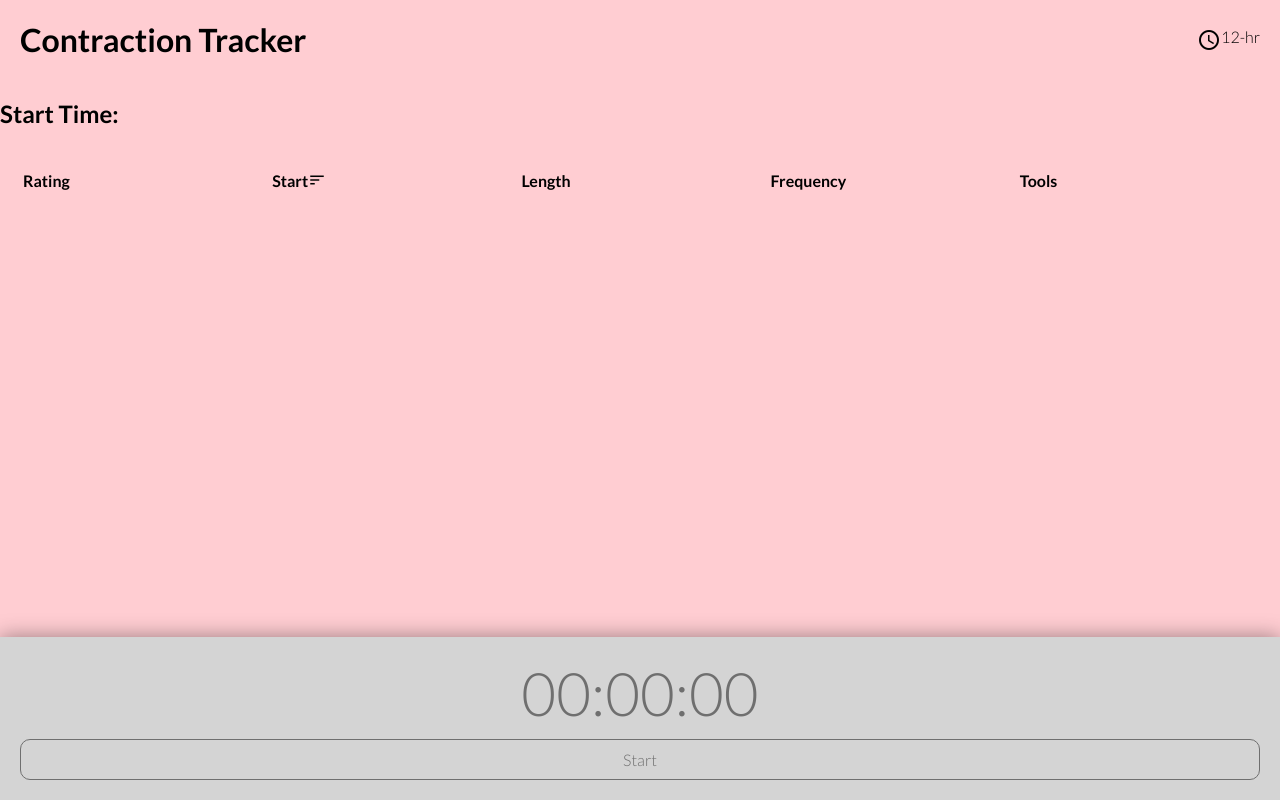
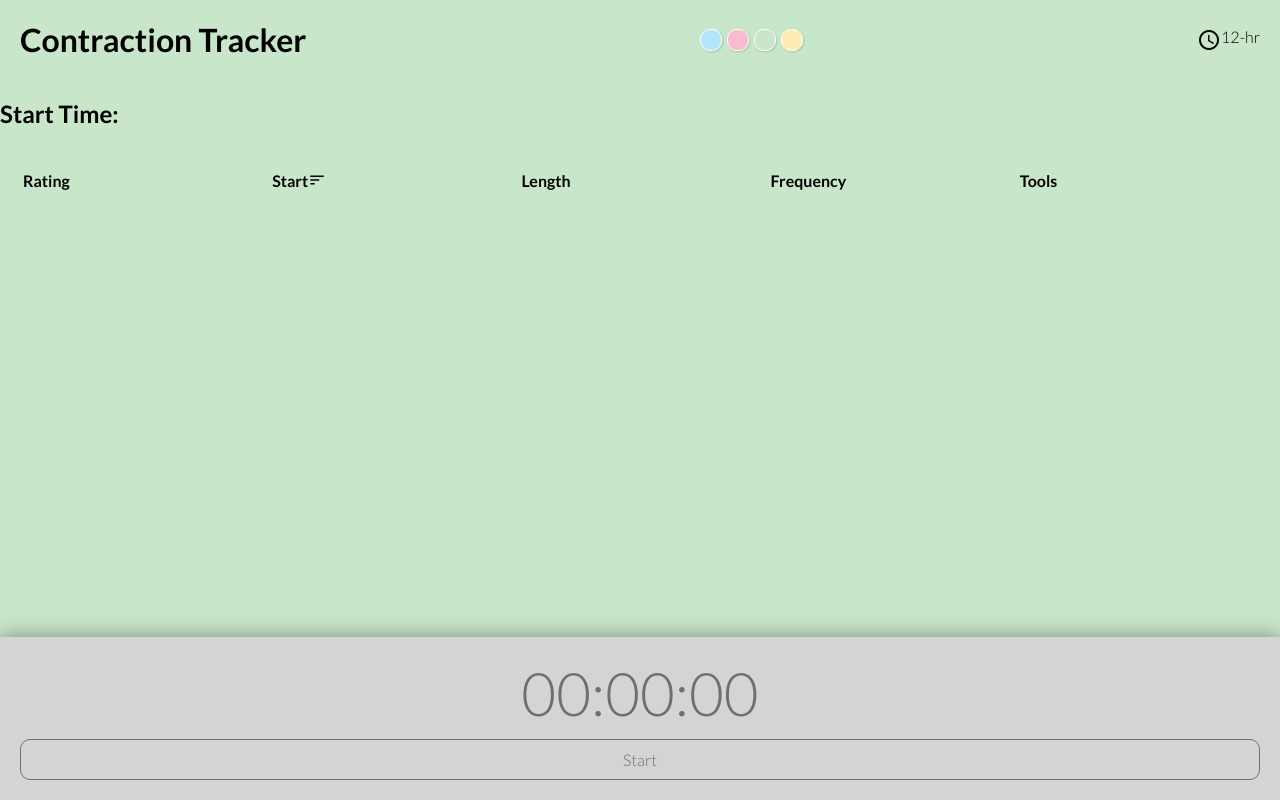
Before and after one commit to SeanMcP/contraction-tracker, a React (Create React App) app: page / in a window 1280 px wide. Built offline with nearby package versions, Linux system fonts and the light colour scheme.

Commit message:
Add color bubbles

```diff
--- a/src/components/App.js
+++ b/src/components/App.js
@@ -15,22 +15,25 @@ class App extends React.Component {
             isRecording: false,
             record: [],
             start: null,
-            stopwatch: '00:00:00'
+            stopwatch: '00:00:00',
+            style: 'green'
         };
 
         this._deleteRecord = this._deleteRecord.bind(this);
         this._handleStart = this._handleStart.bind(this);
         this._handleStop = this._handleStop.bind(this);
         this._runStopwatch = this._runStopwatch.bind(this);
+        this._setStyle = this._setStyle.bind(this);
         this._toggleChronological = this._toggleChronological.bind(this);
         this._toggleTimeFormat = this._toggleTimeFormat.bind(this);
         this._updateRecord = this._updateRecord.bind(this);
     }
     render() {
         return (
-            <div id="app">
+            <div id="app" className={this.state.style}>
                 <Header
                     handleTimeFormatChange={this._toggleTimeFormat}
+                    setStyle={this._setStyle}
                     timeFormat={this.state.timeFormat}
                 />
                 <h2>
@@ -107,6 +110,11 @@ class App extends React.Component {
         this.setState({ stopwatch: difference });
     }
 
+    _setStyle(colorString) {
+        console.log('changing to', colorString);
+        this.setState({ style: colorString });
+    }
+
     _toggleChronological() {
         this.setState({ chronological: !this.state.chronological });
     }
--- /dev/null
+++ b/src/components/functional/ColorBubble.js
@@ -0,0 +1,16 @@
+import React from 'react';
+import PropTypes from 'prop-types';
+
+const ColorBubble = props => (
+    <div
+        className={`color-bubble click ${props.color}`}
+        onClick={() => props.handleChange(props.color)}
+    />
+);
+
+ColorBubble.propTypes = {
+    color: PropTypes.string.isRequired,
+    handleChange: PropTypes.func.isRequired,
+};
+
+export default ColorBubble;
--- /dev/null
+++ b/src/components/functional/ColorOptions.js
@@ -0,0 +1,30 @@
+import React from 'react';
+import PropTypes from 'prop-types';
+import ColorBubble from './ColorBubble';
+
+const ColorOptions = (props) => (
+    <div className="color-options">
+        <ColorBubble
+            color="blue"
+            handleChange={props.handleChange}
+        />
+        <ColorBubble
+            color="pink"
+            handleChange={props.handleChange}
+        />
+        <ColorBubble
+            color="green"
+            handleChange={props.handleChange}
+        />
+        <ColorBubble
+            color="yellow"
+            handleChange={props.handleChange}
+        />
+    </div>
+);
+
+ColorOptions.propTypes = {
+    handleChange: PropTypes.func.isRequired,
+};
+
+export default ColorOptions;
--- a/src/components/functional/Header.js
+++ b/src/components/functional/Header.js
@@ -1,10 +1,14 @@
 import React from 'react';
 import PropTypes from 'prop-types';
+import ColorOptions from './ColorOptions';
 import TimeToggle from './TimeToggle';
 
 const Header = props => (
     <header>
         <h1>Contraction Tracker</h1>
+        <ColorOptions
+            handleChange={props.setStyle}
+        />
         <TimeToggle
             handleChange={props.handleTimeFormatChange}
             timeFormat={props.timeFormat}
@@ -14,6 +18,7 @@ const Header = props => (
 
 Header.propTypes = {
     handleTimeFormatChange: PropTypes.func.isRequired,
+    setStyle: PropTypes.func.isRequired,
     timeFormat: PropTypes.string.isRequired,
 };
 
--- /dev/null
+++ b/src/styles/colorOptions.css
@@ -0,0 +1,37 @@
+.color-options {
+    display: grid;
+    grid-template-columns: repeat(4, 1fr);
+    grid-gap: 5px;
+}
+
+.color-bubble {
+    border: 1px solid white;
+    box-shadow: 1px 1px 2px rgba(0, 0, 0, 0.15);
+    border-radius: 10px;
+    height: 20px;
+    transition: all 100ms ease-in-out;
+    width: 20px;
+}
+
+.color-bubble:hover {
+    transform: scale(1.1);
+}
+
+.blue {
+    /* background-color: #BBDEFB; */
+    background-color: #B3E5FC;
+}
+
+.pink {
+    background-color: #F8BBD0;
+}
+
+.green {
+    background-color: #C8E6C9;
+    /* background-color: #DCEDC8; */
+}
+
+.yellow {
+    background-color: #FFECB3;
+    /* background-color: #FFF9C4; */
+}
--- a/src/styles/index.css
+++ b/src/styles/index.css
@@ -2,6 +2,7 @@
 @import './animation.css';
 @import './materialIcons.css';
 
+@import './colorOptions.css';
 @import './header.css';
 @import './rating.css';
 @import './rowTools.css';
@@ -11,13 +12,16 @@
 @import url('https://fonts.googleapis.com/css?family=Lato:300,300i,400,400i,700,700i');
 
 body {
-  background: var(--main-bg);
   font-family: 'Lato', Helvetica, Arial, sans-serif;
   font-weight: 300;
   padding: 0;
   margin: 0;
 }
 
+#app {
+  height: 100vh;
+}
+
 .click {
   cursor: pointer;
 }
```
Also changed, not shown: 1 other file (tests, documents, lock files or other folders).
